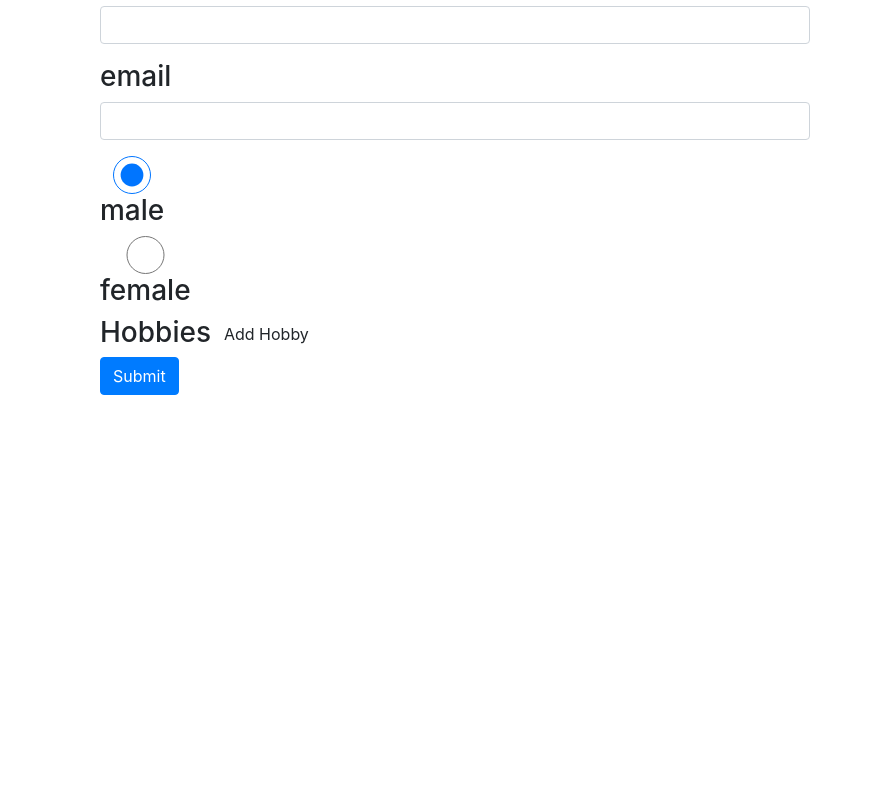
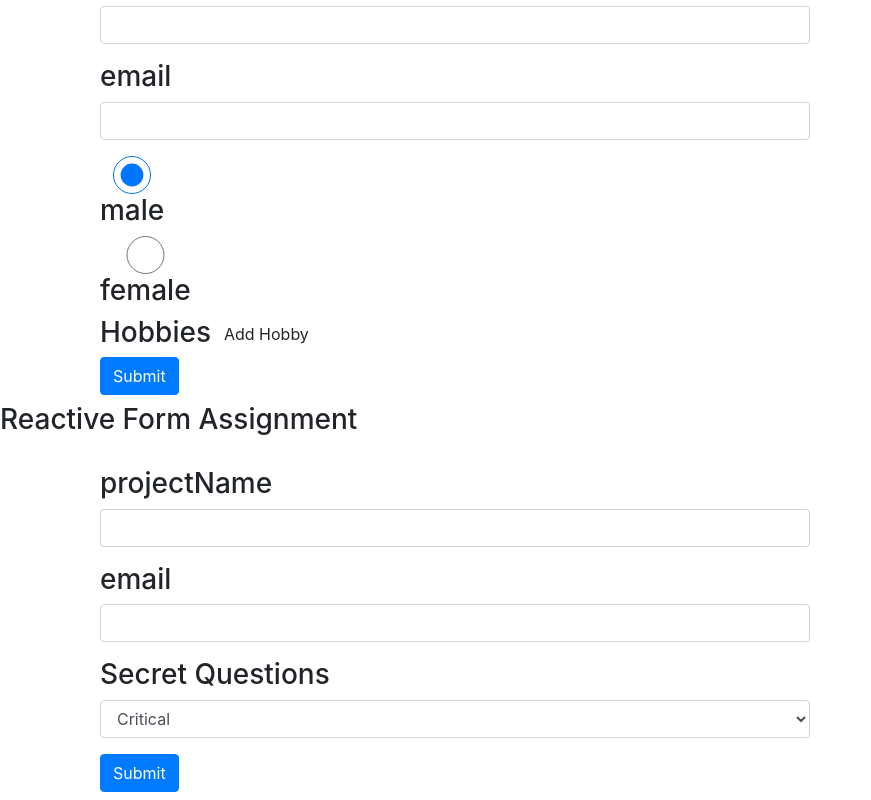
Before and after one commit to biswajeetbehera/MyAngularWork, an Angular app in the folder BasicStartup/: page / in a window 1280 px wide. Shown: the part 3602-4402 px from the top of the page, without its empty margins (0-871 px from the left). Before the commit the page ends 4005 px from the top, so only its background shows below. Built offline with nearby package versions, Linux system fonts and the light colour scheme.

Commit message:
Reactive forms assignment completed.

```diff
--- a/BasicStartup/src/app/app.component.html
+++ b/BasicStartup/src/app/app.component.html
@@ -104,3 +104,15 @@
         </div>
     </div>
 </h3>
+
+
+<h3>
+    Reactive Form Assignment
+    <div class="container">
+        <div class="row">
+            <div class="col-12">
+                <app-reactive-form-assignment></app-reactive-form-assignment>
+            </div>
+        </div>
+    </div>
+</h3>
--- a/BasicStartup/src/app/app.module.ts
+++ b/BasicStartup/src/app/app.module.ts
@@ -20,6 +20,7 @@ import { ServicesAssignmentModule } from './services-assignment/services-assignm
 import { TemplateDrivenFormComponent } from './template-driven-form/template-driven-form.component';
 import { TemplateDriveAssignmentComponent } from './template-drive-assignment/template-drive-assignment.component';
 import { ReactiveFormComponent } from './reactive-form/reactive-form.component';
+import { ReactiveFormAssignmentComponent } from './reactive-form-assignment/reactive-form-assignment.component';
 
 @NgModule({
   declarations: [
@@ -39,7 +40,8 @@ import { ReactiveFormComponent } from './reactive-form/reactive-form.component';
     ServicesAssignmentComponent,
     TemplateDrivenFormComponent,
     TemplateDriveAssignmentComponent,
-    ReactiveFormComponent
+    ReactiveFormComponent,
+    ReactiveFormAssignmentComponent
   ],
   imports: [
     BrowserModule,
--- /dev/null
+++ b/BasicStartup/src/app/reactive-form-assignment/reactive-form-assignment.component.css
@@ -0,0 +1,12 @@
+.container {
+    margin-top: 30px;
+}
+
+input.ng-invalid.ng-touched,
+select.ng-invalid.ng-touched {
+    border: 1px solid #ee2525;
+}
+
+.errors {
+    color: #ee2525;
+}
--- /dev/null
+++ b/BasicStartup/src/app/reactive-form-assignment/reactive-form-assignment.component.html
@@ -0,0 +1,62 @@
+<div class="container">
+  <div class="row">
+    <div class="col-xs-12 col-sm-10 col-md-8 col-sm-offset-1 col-md-offset-2">
+      <form [formGroup]="signupForm"
+            (ngSubmit)="OnSubmit()">
+        <div formGroupName="userData">
+          <div class="form-group">
+            <label for="projectName">projectName</label>
+            <input type="text"
+                   id="projectName"
+                   class="form-control"
+                   formControlName="projectName">
+            <p class="errors"
+               *ngIf="signupForm.get('userData.projectName').errors?.required
+                          && signupForm.get('userData.projectName').touched">
+              this field is required.
+            </p>
+            <p class="errors"
+               *ngIf="signupForm.get('userData.projectName').errors?.nameStringNotAllowedAsync
+                          && signupForm.get('userData.projectName').touched">
+              this project name is not allowed.
+            </p>
+          </div>
+          <div class="form-group">
+            <label for="email">email</label>
+            <input type="text"
+                   id="email"
+                   class="form-control"
+                   formControlName="email">
+            <p class="errors"
+               *ngIf="signupForm.get('userData.email').errors?.required
+                   && signupForm.get('userData.email').touched">
+              this field is required.
+            </p>
+            <p class="errors"
+               *ngIf="signupForm.get('userData.email').errors?.email
+                          && signupForm.get('userData.email').touched">
+              Invalid email.
+            </p>
+            <p class="errors"
+               *ngIf="signupForm.get('userData.email').errors?.emailStringNotAllowed
+                          && signupForm.get('userData.email').touched">
+              email string not allowed.
+            </p>
+          </div>
+        </div>
+        <div class="form-group">
+          <label for="projectStatus">Secret Questions</label>
+          <select id="projectStatus"
+                  class="form-control"
+                  name="projectStatus"
+                  formControlName="projectStatus">
+            <option *ngFor="let projsts of projectStatus"
+                    [ngValue]="projsts">{{ projsts }}</option>
+          </select>
+        </div>
+        <button class="btn btn-primary"
+                type="submit">Submit</button>
+      </form>
+    </div>
+  </div>
+</div>
--- /dev/null
+++ b/BasicStartup/src/app/reactive-form-assignment/reactive-form-assignment.component.ts
@@ -0,0 +1,52 @@
+import { Observable } from 'rxjs';
+import { FormGroup, FormControl, FormArray, Validators } from '@angular/forms';
+import { Component, OnInit } from '@angular/core';
+
+@Component({
+  selector: 'app-reactive-form-assignment',
+  templateUrl: './reactive-form-assignment.component.html',
+  styleUrls: ['./reactive-form-assignment.component.css']
+})
+export class ReactiveFormAssignmentComponent implements OnInit {
+  signupForm: FormGroup;
+  projectStatus = ['Stable', 'Critical', 'Finished'];
+  constructor () { }
+
+  ngOnInit() {
+    this.signupForm = new FormGroup({
+      'userData': new FormGroup({
+        // 'projectName': new FormControl(null, [Validators.required, this.containsStringNotAllowed.bind(this)]),
+        'projectName': new FormControl(null, Validators.required, this.nameStringNotAllowed),
+        'email': new FormControl(null, [Validators.required, Validators.email]),
+      }),
+      'projectStatus': new FormControl('Critical'),
+    });
+  }
+
+  OnSubmit() {
+    console.log(this.signupForm);
+  }
+
+  containsStringNotAllowed(control: FormControl): { [key: string]: boolean } {
+    if (control.value.indexOf('Test') !== -1) {
+      return { nameStringNotAllowed: true };
+    }
+    return null; // either return null or return nothing but dont retun object with value false.
+  }
+
+  nameStringNotAllowed(control: FormControl):
+    Observable<{ [key: string]: boolean }>
+    | Promise<{ [key: string]: boolean }> {
+    return new Promise((resolve, reject) => {
+      setTimeout(() => {
+        if (control.value === 'Test') {
+          resolve({ nameStringNotAllowedAsync: true });
+        } else {
+          resolve(null);
+        }
+      }, 1500);
+
+    });
+
+  }
+}
```
